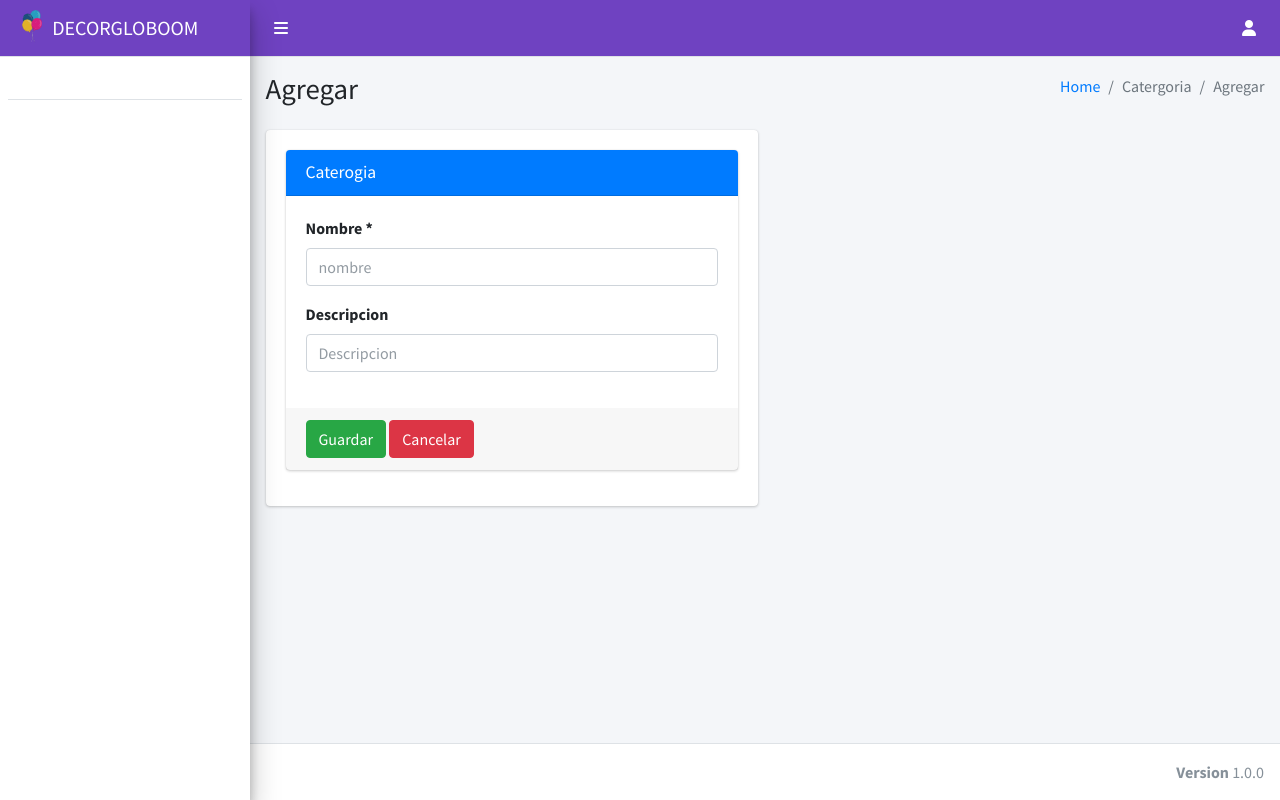
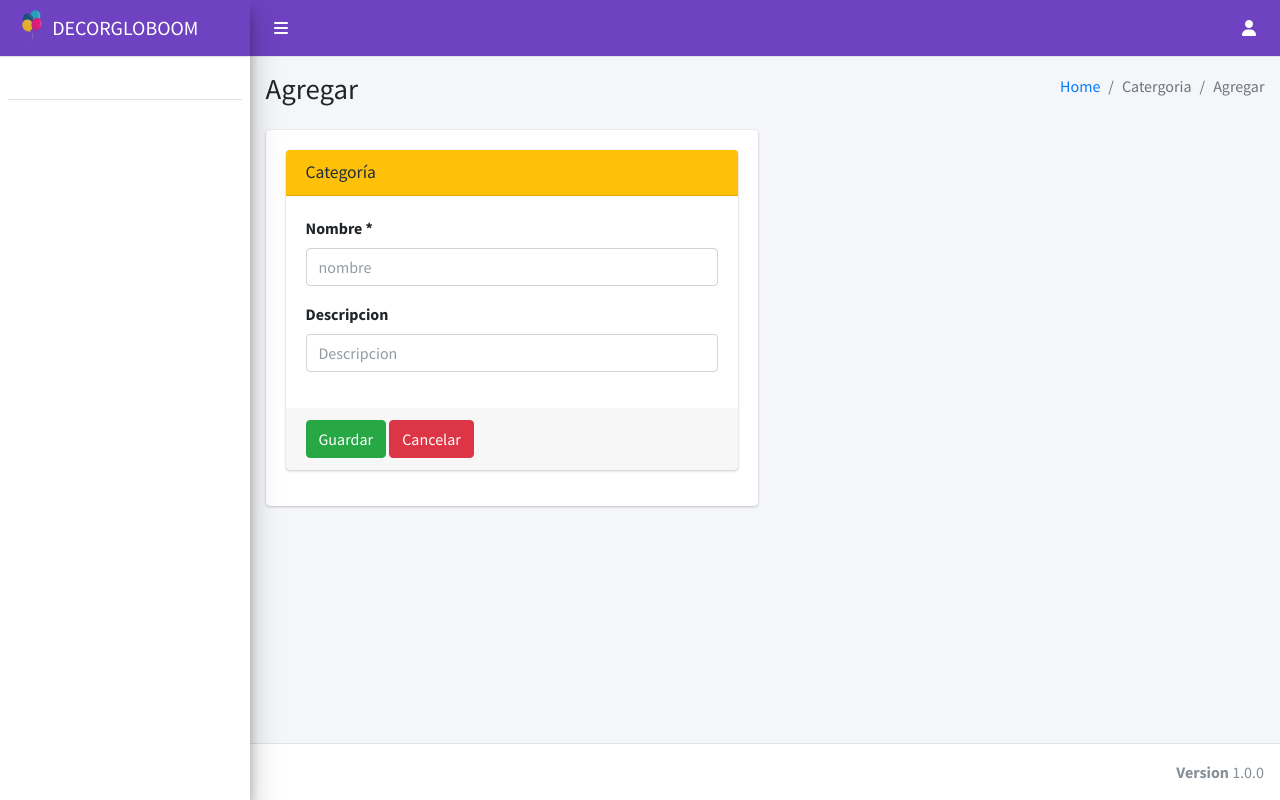
Before and after one commit to aspeti/decorgloboom, a CodeIgniter app: page /decorgloboom/categorias/insert in a window 1280 px wide. Run offline with CodeIgniter, Linux system fonts and the light colour scheme; some libraries are stand-ins or nearby versions.

Commit message:
Task015 edited color froms

```diff
--- a/application/views/admin/Usuarios/add.php
+++ b/application/views/admin/Usuarios/add.php
@@ -28,7 +28,7 @@
               <div class="card-body">
 
               <div class="card card-primary">
-              <div class="card-header">
+              <div class="card-header bg-warning">
                 <h3 class="card-title">Usuarios</h3>
               </div>
               <!-- /.card-header -->
--- a/application/views/admin/Usuarios/edit.php
+++ b/application/views/admin/Usuarios/edit.php
@@ -28,7 +28,7 @@
               <div class="card-body">
 
               <div class="card card-primary">
-              <div class="card-header">
+              <div class="card-header bg-warning">
                 <h3 class="card-title">Usuario</h3>
               </div>
               <!-- /.card-header -->
--- a/application/views/admin/categorias/add.php
+++ b/application/views/admin/categorias/add.php
@@ -28,9 +28,10 @@
               <div class="card-body">
 
               <div class="card card-primary">
-              <div class="card-header">
-                <h3 class="card-title">Caterogia</h3>
+              <div class="card-header bg-warning">
+                <h3 class="card-title">Categoría</h3>
               </div>
+
               <!-- /.card-header -->
 
               <!-- /.Alertr -->
--- a/application/views/admin/categorias/edit.php
+++ b/application/views/admin/categorias/edit.php
@@ -28,8 +28,8 @@
               <div class="card-body">
 
               <div class="card card-primary">
-              <div class="card-header">
-                <h3 class="card-title">Caterogia</h3>
+              <div class="card-header bg-warning">
+                <h3 class="card-title ">Caterogia</h3>
               </div>
               <!-- /.card-header -->
 
--- a/application/views/admin/productos/add.php
+++ b/application/views/admin/productos/add.php
@@ -28,7 +28,7 @@
               <div class="card-body">
 
               <div class="card card-primary">
-              <div class="card-header">
+              <div class="card-header bg-warning">
                 <h3 class="card-title">Productos</h3>
               </div>
               <!-- /.card-header -->
--- a/application/views/admin/productos/edit.php
+++ b/application/views/admin/productos/edit.php
@@ -28,7 +28,7 @@
               <div class="card-body">
 
               <div class="card card-primary">
-              <div class="card-header">
+              <div class="card-header bg-warning">
                 <h3 class="card-title">Producto</h3>
               </div>
               <!-- /.card-header -->
--- a/application/views/cliente/add.php
+++ b/application/views/cliente/add.php
@@ -28,7 +28,7 @@
               <div class="card-body">
 
               <div class="card card-primary">
-              <div class="card-header">
+              <div class="card-header bg-warning">
                 <h3 class="card-title">Cliente</h3>
               </div>
               <!-- /.card-header -->
--- a/application/views/cliente/edit.php
+++ b/application/views/cliente/edit.php
@@ -28,7 +28,7 @@
               <div class="card-body">
 
               <div class="card card-primary">
-              <div class="card-header">
+              <div class="card-header bg-warning">
                 <h3 class="card-title">Cliente</h3>
               </div>
               <!-- /.card-header -->
--- a/application/views/perfil/edit.php
+++ b/application/views/perfil/edit.php
@@ -24,7 +24,7 @@
               <div class="card-body">
 
               <div class="card card-primary">
-              <div class="card-header">
+              <div class="card-header bg-warning">
                 <h3 class="card-title">Perfil del Usuario</h3>
               </div>
               <!-- /.card-header -->
--- a/application/views/perfil/editpass.php
+++ b/application/views/perfil/editpass.php
@@ -24,7 +24,7 @@
               <div class="card-body">
 
               <div class="card card-primary">
-              <div class="card-header">
+              <div class="card-header bg-warning">
                 <h3 class="card-title">Password del Usuario</h3>
               </div>
               <!-- /.card-header -->
--- a/application/views/store/add.php
+++ b/application/views/store/add.php
@@ -28,7 +28,7 @@
               <div class="card-body">
 
               <div class="card card-primary">
-              <div class="card-header">
+              <div class="card-header bg-warning">
                 <h3 class="card-title">Venta</h3>
               </div>
               <!-- /.card-header -->
```
